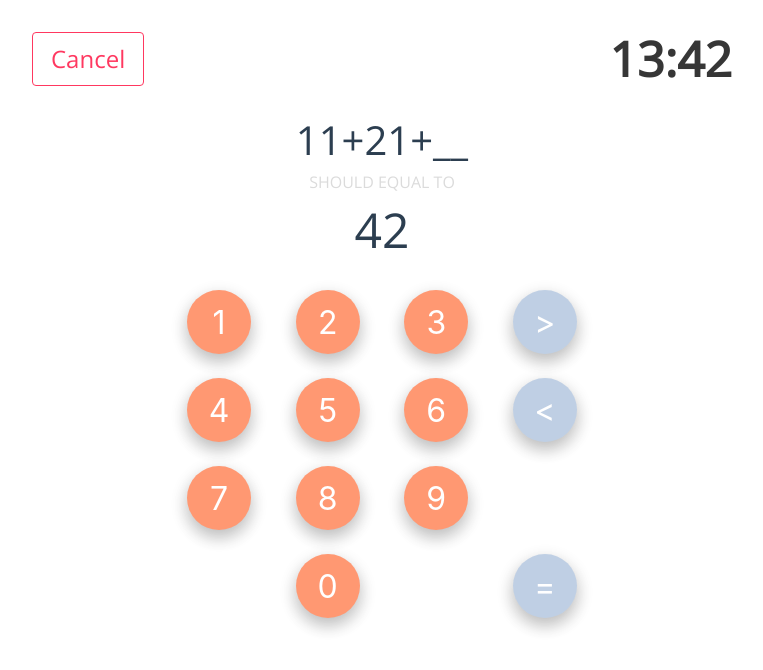
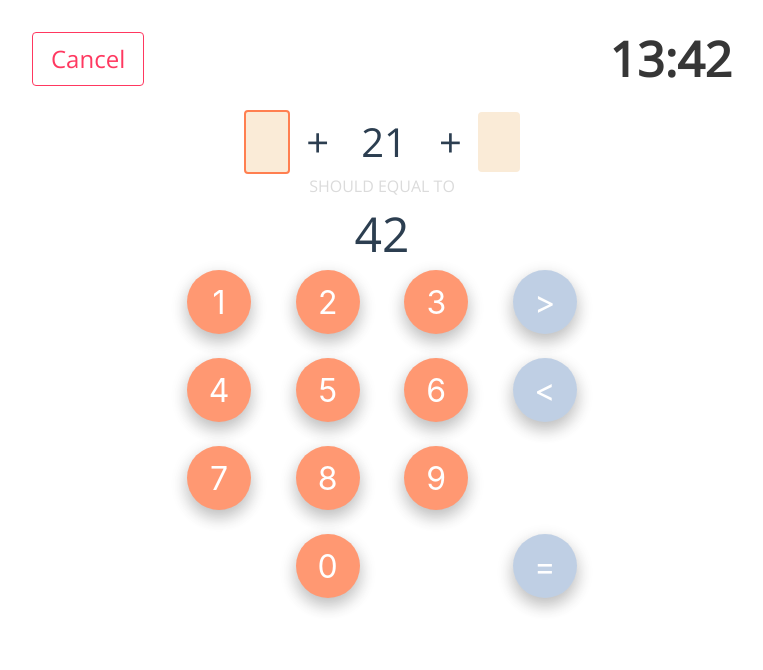
Before and after one commit to snikiforov4/mental-arithmetic-app, a Vue app: page / in a window 1280 px wide. Shown: the top 670 px of the page, without its empty margins (258-1021 px from the left). Built offline with nearby package versions, Linux system fonts and the light colour scheme.

Commit message:
Change data format for ArithmeticExpression

```diff
--- a/src/components/ArithmeticExpression.vue
+++ b/src/components/ArithmeticExpression.vue
@@ -1,34 +1,77 @@
 <template>
-  <div class="columns breadcrumb">
-    <div class="column is-unselectable">
-      <p class="is-size-2">{{ operation }}</p>
-      <span class="is-size-6 is-uppercase has-text-grey-lighter">should equal to</span>
-      <p class="is-size-1">{{ result }}</p>
-    </div>
+  <div class="is-unselectable">
+    <p class="is-size-2">
+      <span v-for="({value, changeable}, idx) in expArgs"
+            class="fixed-arg-column"
+            :class="{changeable: changeable, 'editable': idx === editedArgIdx}"
+            :key="idx">{{ value ? value : '   '}}</span>
+    </p>
+    <p class="is-size-6 is-uppercase has-text-grey-lighter">should equal to</p>
+    <p class="is-size-1">{{ result }}</p>
   </div>
 </template>
 
 <script>
-  const OPERATORS = Object.freeze({ADDITION: '+', SUBTRACTION: '-', MULTIPLICATION: '*', DIVISION: '/'});
-
   export default {
     name: 'ArithmeticExpression',
     data() {
       return {
-        operands: [11, 21, null],
-        operators: [OPERATORS.ADDITION, OPERATORS.ADDITION],
-        result: 42
+        expArgs: [
+          {value: null, changeable: true},
+          {value: '+', changeable: false},
+          {value: 21, changeable: false},
+          {value: '+', changeable: false},
+          {value: null, changeable: true},
+        ],
+        result: 42,
+        editedArgIdx: -1,
       }
     },
-    computed: {
-      operation: function () {
-        let res = this.operands && this.operands[0] || '';
-        for (let i = 1; i < this.operands.length; i++) {
-          res += this.operators[i - 1] || this.operators[0];
-          res += this.operands[i] ? this.operands[i] : '__';
+    created() {
+      this.editedArgIdx = this.expArgs.findIndex(arg => arg.changeable);
+    },
+    methods: {
+      editNextOperand: function () {
+        const argsLen = this.expArgs.length;
+        for (let i = (this.editedArgIdx + 1) % argsLen, cnt = 0; cnt < argsLen; i = (i + 1) % argsLen, cnt++) {
+          if (this.expArgs[i].changeable) {
+            this.editedArgIdx = i;
+            return
+          }
         }
-        return res;
-      }
+      },
+      editPrevOperand: function () {
+        const argsLength = this.expArgs.length;
+        for (let i = (argsLength + this.editedArgIdx - 1) % argsLength, cnt = 0; cnt < argsLength; i = (argsLength + i - 1) % argsLength, cnt++) {
+          if (this.expArgs[i].changeable) {
+            this.editedArgIdx = i;
+            return
+          }
+        }
+      },
     }
+  };
+</script>
+
+<style scoped>
+  .fixed-arg-column {
+    white-space: pre;
+    display: inline-block;
+    min-width: 1rem;
+    min-height: 3rem;
+    padding: 0 1rem;
+    -webkit-box-sizing: border-box; /* Safari/Chrome, other WebKit */
+    -moz-box-sizing: border-box;    /* Firefox, other Gecko */
+    box-sizing: border-box;         /* Opera/IE 8+ */
   }
-</script>
+
+  .changeable {
+    background-color: antiquewhite;
+    border-radius: 4px;
+  }
+
+  .editable {
+    border: 2px solid coral;
+  }
+
+</style>
```
